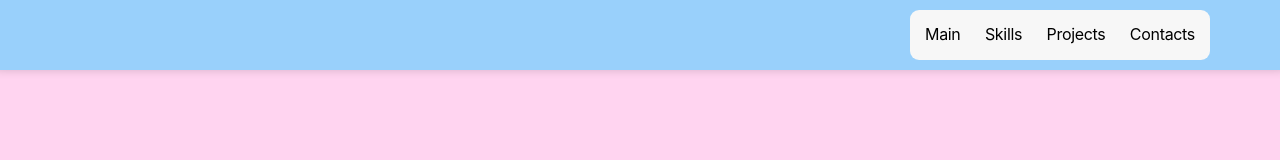
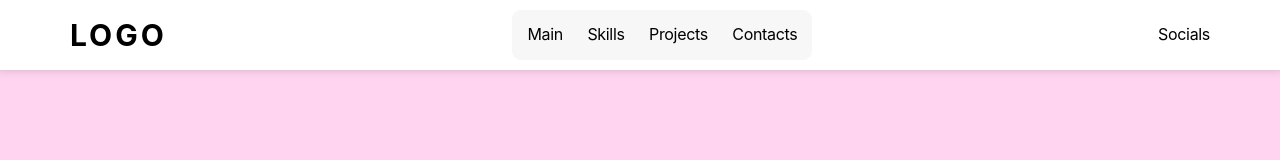
Before and after one commit to feddorovich/portfolio, a React (Create React App) app: page / in a window 1280 px wide. Shown: the top 160 px of the page. Built offline with nearby package versions, Linux system fonts and the light colour scheme.

Commit message:
Header.module.css customize

```diff
--- a/src/components/Header/Header.module.css
+++ b/src/components/Header/Header.module.css
@@ -1,8 +1,8 @@
 .header {
-    background-color: #99d0fb;
+    background-color: #ffffff;
     position: fixed;
     width: 100%;
-    color: #fff;
+    color: #000000;
     text-align: center;
     z-index: 1;
     box-shadow: 0 -6px 10px 5px rgba(0, 0, 0, 0.2);
@@ -11,8 +11,22 @@
 .wrapper {
     height: 70px;
     display: flex;
-    justify-content: flex-end;
+    justify-content: space-between;
     align-items: center;
+}
+
+.logo {
+    font-size: 30px;
+    font-weight: bold;
+    text-transform: uppercase;
+    user-select: none;
+    cursor: pointer;
+    letter-spacing: 3px;
+}
+
+.logo a{
+    text-decoration: none;
+    color: #000000;
 }
 
 @media screen and (max-width: 768px) {
--- a/src/components/Header/Header.tsx
+++ b/src/components/Header/Header.tsx
@@ -2,15 +2,27 @@ import React, {FC} from 'react';
 import style from './Header.module.css'
 import {Nav} from "../Nav/Nav";
 import {Container} from "../Container/Container";
+import {NavLink} from "react-router-dom";
 
 export const Header: FC = () => {
+
+    const handleNavLinkClick = () => {
+        window.scrollTo({ top: 0, behavior: 'smooth' })
+    }
+
     return (
         <header className={style.header}>
             <Container>
                 <div className={style.wrapper}>
+                    <div className={style.logo}>
+                        <NavLink to={'/'}
+                                 onClick={handleNavLinkClick}
+                        >Logo</NavLink>
+                    </div>
                     <Nav/>
+                    <div>Socials</div>
                 </div>
             </Container>
         </header>
-    );
-};
+    )
+}
```
